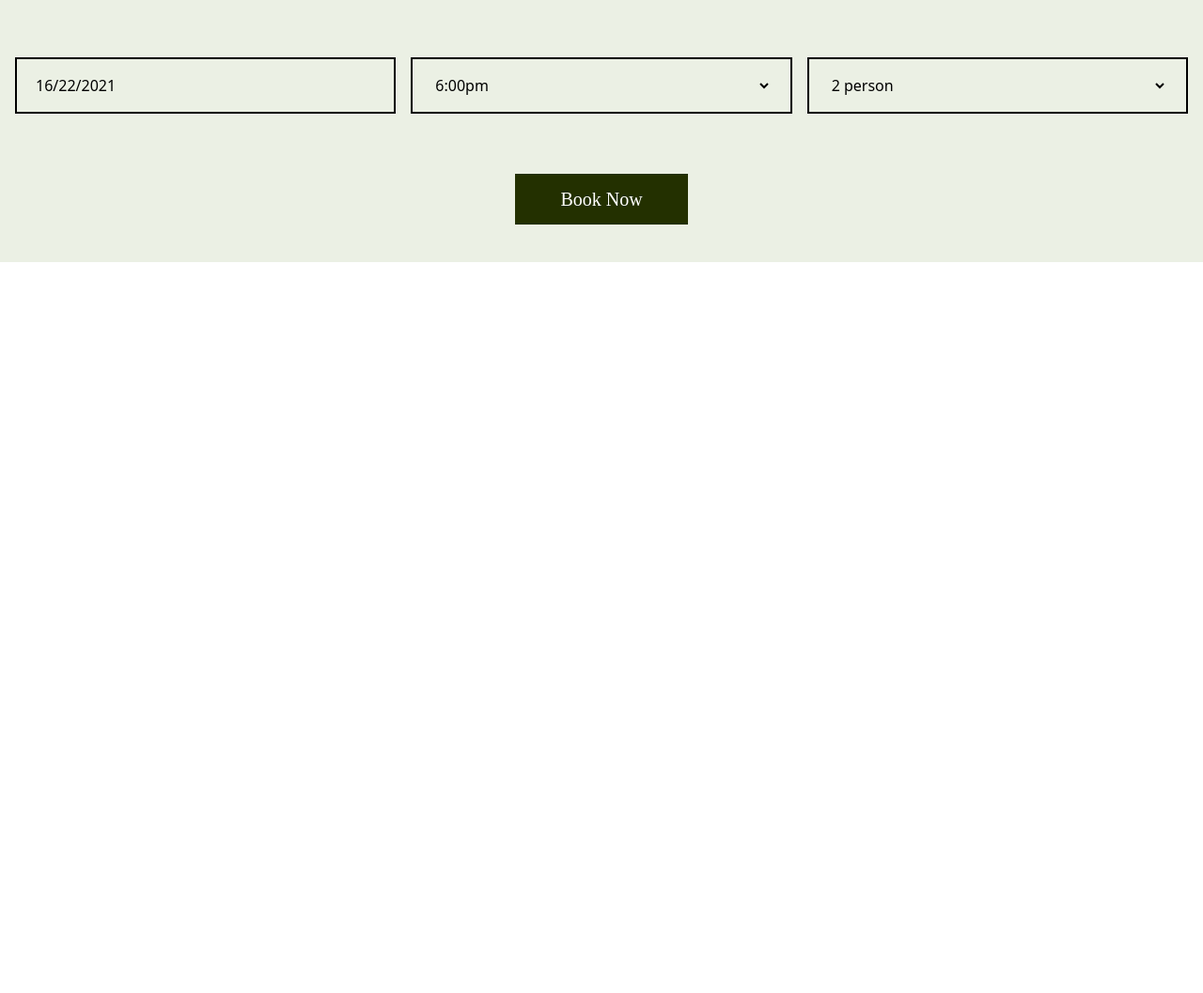
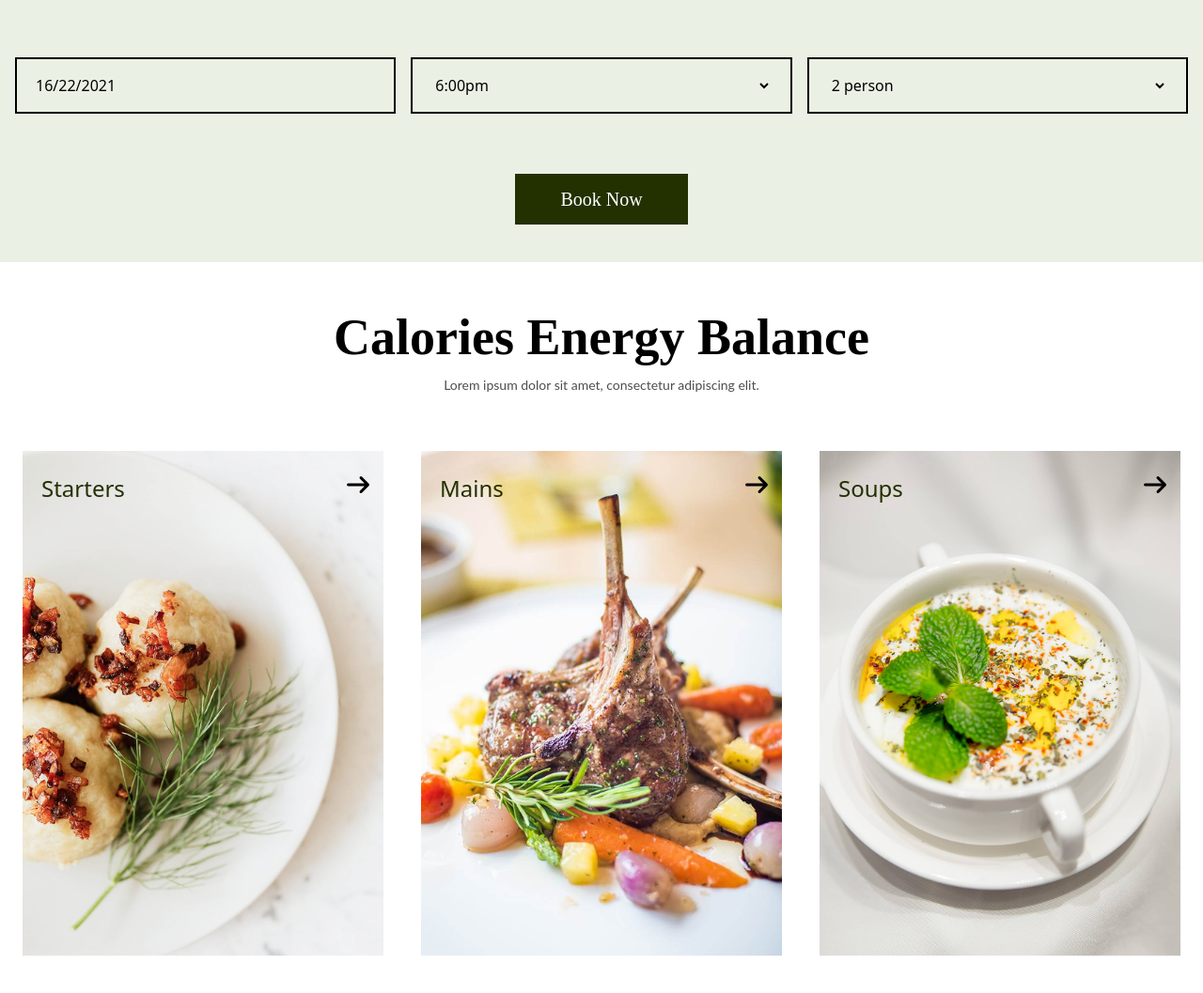
Before and after one commit to Mays-Awwad/Project1-FoodZero, a website: page index.html in a window 1280 px wide. Shown: the part 4294-5351 px from the top of the page at 94% size. Before the commit the page ends 4573 px from the top, so only its background shows below. Drawn offline with Linux system fonts and the light colour scheme.

Commit message:
MainSection6-home

```diff
--- a/index.html
+++ b/index.html
@@ -331,6 +331,36 @@
 
          </section>
 
+                  <section class="py-10">
+             <div class="container ">
+                   <div class="text-center ">
+                      <h1 class="font-bold xl:text-[54px] md:text-[40px] text-[30px]">Calories Energy Balance</h1>
+                      <p class="font-body text-paragraph text-sm">Lorem ipsum dolor sit amet, consectetur adipiscing elit. </p>
+                   </div>
+
+                   <div class="grid mt-15 md:grid-cols-3 grid-cols-1 justify-items-center  gap-6  ">
+                    <div class="relative max-w-sm ">
+                          <img src="./assets/imgs/balance/starters.png" alt="">
+                          <span class="absolute top-6 left-5 text-[#233000] lg:text-2xl md:text-lg sm:text-2xl">Starters</span>
+                          <i class="fa-solid fa-arrow-right absolute top-6 right-3 lg:text-2xl md:text-lg sm:text-2xl "></i>
+                    </div>
+
+                   <div class="relative max-w-sm ">
+                          <img src="./assets/imgs/balance/main.png" alt="">
+                          <span class="absolute top-6  left-5 text-[#233000] lg:text-2xl md:text-lg sm:text-2xl">Mains</span>
+                          <i class="fa-solid fa-arrow-right absolute top-6 right-3 lg:text-2xl md:text-lg sm:text-2xl"></i>
+                    </div>
+
+                    <div class="relative max-w-sm ">
+                          <img src="./assets/imgs/balance/soup.png" alt="">
+                          <span class="absolute top-6  left-5 text-[#233000] lg:text-2xl md:text-lg sm:text-2xl">Soups</span>
+                          <i class="fa-solid fa-arrow-right absolute top-6 right-3 lg:text-2xl md:text-lg sm:text-2xl"></i>
+                    </div>
+
+                   </div>
+             </div>
+
+         </section>
     </main>
 
 </body>
```
